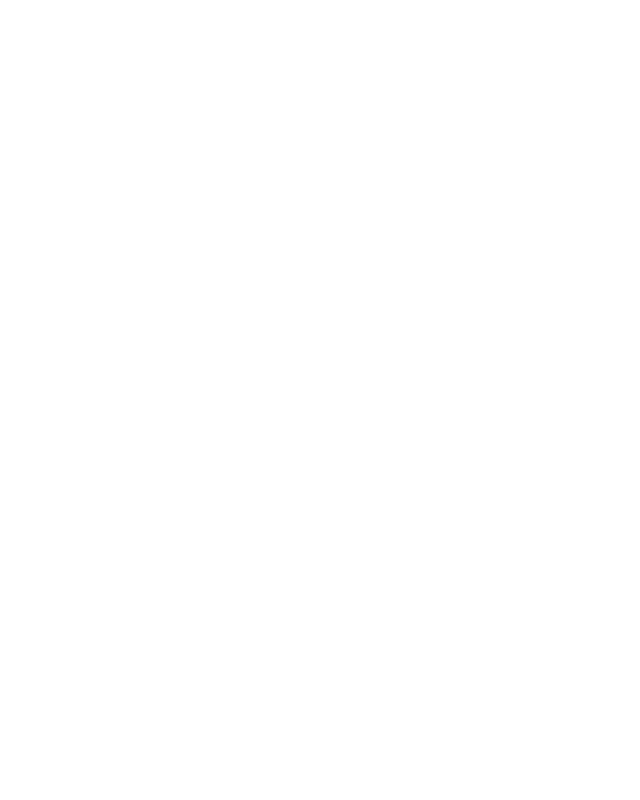
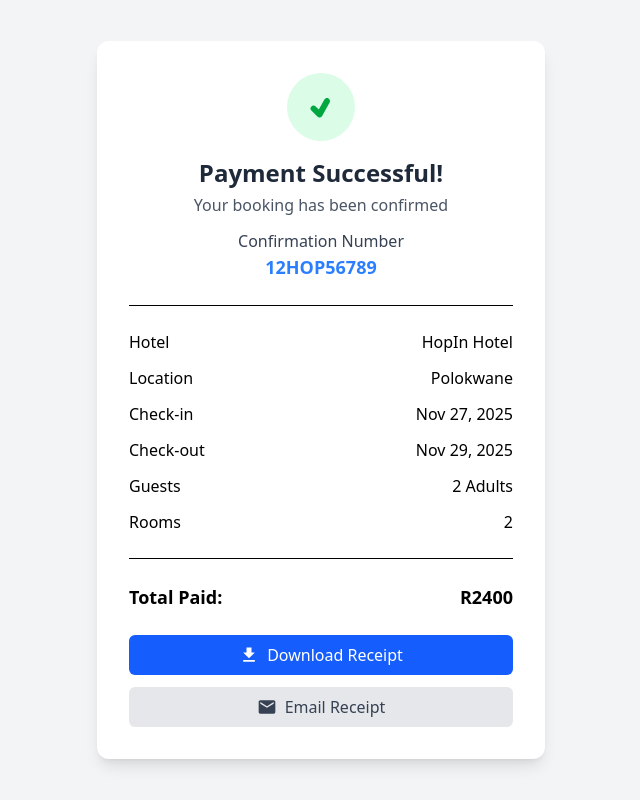
Before and after one commit to MRNMT/HopInBookingSystem, a React (Vite) app in the folder Customer-app/: page /confirm_payment in a window 1280 px wide. Before the commit this address had no page. Shown: the whole page, without its empty margins (319-959 px from the left). Built offline with nearby package versions, Linux system fonts and the light colour scheme.

Commit message:
Working on the confirm payment page

```diff
--- a/Customer-app/src/components/Footer.tsx
+++ b/Customer-app/src/components/Footer.tsx
@@ -92,7 +92,7 @@
             <h3 className="font-semibold mb-3 text-gray-950">Quick Links</h3>
             <ul className="space-y-2 text-sm text-gray-900">
               <li>
-                <Link to="/about" className="hover:text-gray-700 transition">
+                <Link to="/confirm_payment" className="hover:text-gray-700 transition">
                   About Us
                 </Link>
               </li>
--- /dev/null
+++ b/Customer-app/src/pages/ConfirmPayment.tsx
@@ -0,0 +1,84 @@
+import { TiTick } from "react-icons/ti";
+import { MdFileDownload, MdEmail } from "react-icons/md";
+
+export const ConfirmPayment = () => {
+  return (
+    <div className="min-h-screen flex items-center justify-center bg-gray-100 px-4">
+      <div className="bg-white shadow-lg rounded-xl p-8 w-full max-w-md text-center">
+
+        {/* Success Icon */}
+        <div className="flex justify-center mb-4">
+          <div className="bg-green-100 p-4 rounded-full">
+            <TiTick className="text-green-600 text-4xl" />
+          </div>
+        </div>
+
+        <h2 className="text-2xl font-bold text-gray-800">Payment Successful!</h2>
+        <p className="text-gray-600 mt-1">Your booking has been confirmed</p>
+
+        {/* Confirmation Number */}
+        <p className="mt-3 text-gray-700">Confirmation Number</p>
+        <p className="text-blue-500 font-semibold text-lg">12HOP56789</p>
+
+        <hr className="my-6" />
+
+        {/* Booking Details */}
+        <div className="space-y-3 text-left">
+
+          <div className="flex justify-between">
+            <h3 className="font-medium">Hotel</h3>
+            <span>HopIn Hotel</span>
+          </div>
+
+          <div className="flex justify-between">
+            <h3 className="font-medium">Location</h3>
+            <span>Polokwane</span>
+          </div>
+
+          <div className="flex justify-between">
+            <h3 className="font-medium">Check-in</h3>
+            <span>Nov 27, 2025</span>
+          </div>
+
+          <div className="flex justify-between">
+            <h3 className="font-medium">Check-out</h3>
+            <span>Nov 29, 2025</span>
+          </div>
+
+          <div className="flex justify-between">
+            <h3 className="font-medium">Guests</h3>
+            <span>2 Adults</span>
+          </div>
+
+          <div className="flex justify-between">
+            <h3 className="font-medium">Rooms</h3>
+            <span>2</span>
+          </div>
+        </div>
+
+        <hr className="my-6" />
+
+        {/* Total Paid */}
+        <div className="flex justify-between text-lg font-semibold">
+          <h3>Total Paid:</h3>
+          <span>R2400</span>
+        </div>
+
+        {/* Buttons */}
+        <div className="mt-6 space-y-3">
+
+          <button className="w-full flex items-center justify-center gap-2 bg-blue-600 text-white py-2 rounded-md hover:bg-blue-700 transition">
+            <MdFileDownload className="text-xl" />
+            Download Receipt
+          </button>
+
+          <button className="w-full flex items-center justify-center gap-2 bg-gray-200 text-gray-700 py-2 rounded-md hover:bg-gray-300 transition">
+            <MdEmail className="text-xl" />
+            Email Receipt
+          </button>
+
+        </div>
+      </div>
+    </div>
+  );
+};
--- a/Customer-app/src/routes/AppRoutes.tsx
+++ b/Customer-app/src/routes/AppRoutes.tsx
@@ -4,6 +4,7 @@
 import { LandingPage } from '../pages/LandingPage';
 import { BookingPage } from '../pages/BookingPage';
 import { FindPage } from '../pages/FindPage';
+import { ConfirmPayment } from '../pages/ConfirmPayment';
 
 export const AppRoutes = () => {
   return (
@@ -15,6 +16,7 @@
         <Route path='/booking' element={<BookingPage/>}/>
         <Route path='/find' element={<FindPage/>}/>
         <Route path='/find' element={<FindPage/>}/>
+        <Route path='/confirm_payment' element={<ConfirmPayment/>}/>
       </Routes>
     </BrowserRouter>
   )
```
